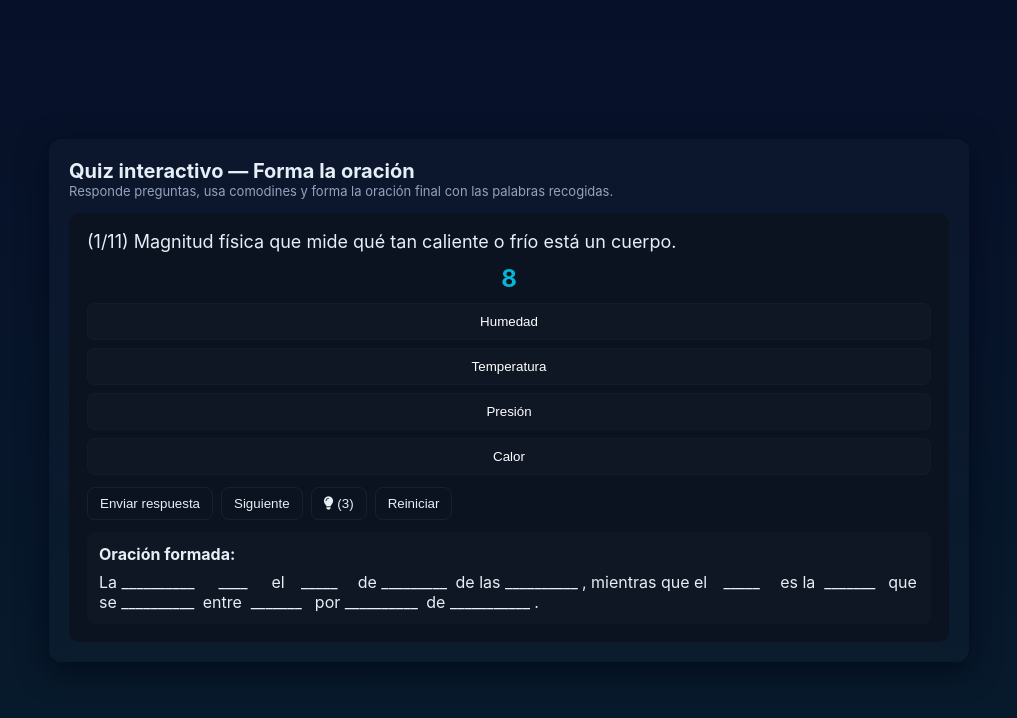
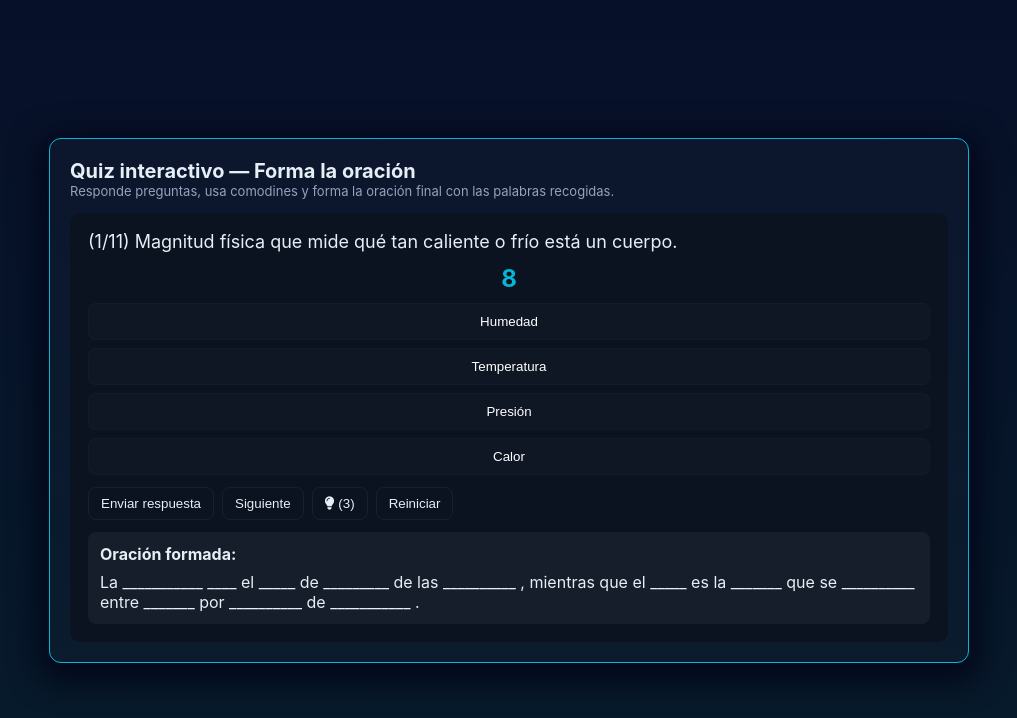
Before and after one commit to af-ai/QuizzGame, a plain HTML site: page index.html in a window 1280 px wide. Both pictures are taken after a click on the button "Iniciar Juego". Shown: the whole page, without its empty margins (131-1148 px from the left). Drawn offline with Linux system fonts and the light colour scheme.

Commit message:
Modifica el script para permitir modificar la oración principal

```diff
--- a/index.html
+++ b/index.html
@@ -9,22 +9,29 @@
 </head>
 
 <body>
+  <!--Este div agrupa los elementos de la pantalla de bienvenida.-->
   <div id="welcomeScreen">
+
     <h2>¡Bienvenido!</h2>
+
     <p>Forma la oración correcta respondiendo preguntas. Puedes usar comodines para ayudarte.</p>
+
     <ul>
       <li>Responde rápido para ganar tiempo extra.</li>
       <li>Puedes usar hasta 3 comodines por juego.</li>
       <li>Forma la oración final.</li>
     </ul>
+
     <!--<input type="file" id="fileInput" accept=".json" class="btn primary small">
     <span id="fileName" style="margin-left: 8px; font-size: 14px;"></span>-->
+
     <button id="startBtn" class="btn primary">Iniciar Juego</button>
 
   </div>
 
+  <!--Este div agrupa los elementos del juego.-->
+  <div class="app" role="application" aria-labelledby="appTitle" style="display: none">
 
-  <div class="app" role="application" aria-labelledby="appTitle" style="display: none">
     <header>
       <div>
         <h1 id="appTitle">Quiz interactivo — Forma la oración</h1>
@@ -32,12 +39,17 @@
       </div>
     </header>
 
+    <!--Contiene los elementos del cuestionario que se cambian dinámicamente.-->
     <main>
       <div class="question-card" id="card">
+
+        <!--Pregunta inicial.-->
         <div class="q-text" id="qText">Cargando pregunta...</div>
 
+        <!--Contador.-->
         <div id="timer" style="font-weight:bold; margin:10px;">10</div>
 
+        <!--Opciones de respuesta.-->
         <div class="choices" id="choices"></div>
 
         <div class="controls">
@@ -47,24 +59,16 @@
           <button class="btn" id="resetBtn">Reiniciar</button>
         </div>
 
+        <!--Contiene la explicación a una pregunta, se muestra o no dinámicamente.-->
         <div id="feedback" class="feedback" aria-live="polite" style="display:none"></div>
 
+        <!--Contiene una pista para responder la pregunta, se muestra o no dinámicamente.-->
         <div class="pista" id="pista" style="display:none"></div>
 
+        <!--Contiene la oración final que se quiere formar.-->
         <div class="final" id="finalBox">
           <strong>Oración formada:</strong>
           <div id="finalSentence" style="margin-top:8px;font-size:16px">
-            La <span class="blank" data-pos="0" data-original="__________">__________</span>
-            <span class="blank" data-pos="1" data-original="____">____</span>
-            el <span class="blank" data-pos="2" data-original="_____">_____</span>
-            de <span class="blank" data-pos="3" data-original="_________">_________</span>
-            de las <span class="blank" data-pos="4" data-original="__________">__________</span>,
-            mientras que el <span class="blank" data-pos="5" data-original="_____">_____</span>
-            es la <span class="blank" data-pos="6" data-original="_______">_______</span>
-            que se <span class="blank" data-pos="7" data-original="__________">__________</span>
-            entre <span class="blank" data-pos="8" data-original="_______">_______</span>
-            por <span class="blank" data-pos="9" data-original="__________">__________</span>
-            de <span class="blank" data-pos="10" data-original="___________">___________</span>.
           </div>
         </div>
       </div>
--- a/resources/preguntas.json
+++ b/resources/preguntas.json
@@ -1,11 +1,31 @@
-[
+{
+  "sentence": "La temperatura mide el grado de agitación de las partículas , mientras que el calor es la energía que se transfiere entre cuerpos por diferencia de temperatura .",
+  "hiddenPositions": [
+    1,
+    2,
+    4,
+    6,
+    9,
+    14,
+    17,
+    20,
+    22,
+    24,
+    26
+  ],
+  "questions": [
     {
       "id": 1,
       "type": "mc",
-    "question": "¿Cuál es el estado del aire que sentimos a diario?",
-    "choices": ["Humedad", "Temperatura", "Presión", "Viento"],
+      "question": "Magnitud física que mide qué tan caliente o frío está un cuerpo.",
+      "choices": [
+        "Humedad",
+        "Temperatura",
+        "Presión",
+        "Calor"
+      ],
       "answer": 1,
-    "explanation": "La temperatura indica el calor o frío del ambiente.",
+      "explanation": "La temperatura mide el movimiento de las partículas: a más rápido se mueven, más caliente está el cuerpo",
       "word": "temperatura",
       "position": 0,
       "hint": "Se mide en grados Celsius o Fahrenheit."
@@ -13,22 +33,132 @@
     {
       "id": 2,
       "type": "text",
-    "question": "Escribe el artículo definido que corresponde: ___ sol",
-    "answer": "El",
-    "explanation": "El artículo definido masculino singular es 'El'.",
+      "question": "Unidad de temperatura más usada en la vida diaria",
+      "answer": "celsius",
+      "explanation": "La escala Celsius (°C) es la más usada en la vida cotidiana; el 0 °C es el punto de congelación del agua y el 100 °C el de ebullición.",
       "word": "mide",
       "position": 1,
-    "hint": "Es masculino y singular."
+      "hint": "Empieza por 'C'"
     },
     {
       "id": 3,
       "type": "mc",
-    "question": "¿Cuál es el planeta más cercano al sol?",
-    "choices": ["Venus", "Mercurio", "Marte", "Tierra"],
-    "answer": 1,
-    "explanation": "Mercurio es el planeta más cercano al sol.",
+      "question": "Unidad de energía en el Sistema Internacional",
+      "choices": [
+        "Joule",
+        "Metro",
+        "Newtons",
+        "Watts"
+      ],
+      "answer": 0,
+      "explanation": "El Joule (J) mide energía, incluido el calor. A veces se usa la caloría, pero en ciencia se prefiere el Joule",
       "word": "grado",
       "position": 2,
-    "hint": "Pista: es el más pequeño del sistema solar."
+      "hint": "¿Joulio? ¿Agosto?"
+    },
+    {
+      "id": 4,
+      "type": "text",
+      "question": "Entre metal y madera, ¿cuál conduce mejor el calor?",
+      "answer": "metal",
+      "explanation": "El metal conduce muy bien el calor porque sus electrones se mueven fácilmente; la madera es aislante y no transmite calor rápido.",
+      "word": "agitación",
+      "position": 3,
+      "hint": "Es el más resistente."
+    },
+    {
+      "id": 5,
+      "type": "mc",
+      "question": "Forma de transferencia de calor que ocurre por contacto directo",
+      "choices": [
+        "Inducción",
+        "Radiación",
+        "Conducción",
+        "Convección"
+      ],
+      "answer": 2,
+      "explanation": "En la conducción, el calor pasa de partícula a partícula. Ejemplo: una cuchara metálica que se calienta en café caliente",
+      "word": "partículas",
+      "position": 4,
+      "hint": "Cuando te quemas al cocinar."
+    },
+    {
+      "id": 6,
+      "type": "text",
+      "question": "Energía que se transfiere de un cuerpo caliente a uno frío.",
+      "answer": "calor",
+      "explanation": "El calor siempre fluye del cuerpo con mayor temperatura al de menor, nunca al revés",
+      "word": "calor",
+      "position": 5,
+      "hint": "Lo percibes en un día soleado."
+    },
+    {
+      "id": 7,
+      "type": "mc",
+      "question": "Forma de transferencia de calor que se da en líquidos y gases por corrientes",
+      "choices": [
+        "Conducción",
+        "Radiación",
+        "Inducción",
+        "Convección"
+      ],
+      "answer": 3,
+      "explanation": "En la convección, el fluido caliente sube y el frío baja, creando corrientes. Ejemplo: el agua hirviendo en una olla",
+      "word": "energía",
+      "position": 6,
+      "hint": "¿Cóncavo o convexo?"
+    },
+    {
+      "id": 8,
+      "type": "text",
+      "question": "Forma de transferencia de calor que llega desde el Sol a la Tierra.",
+      "answer": "radiación",
+      "explanation": "La radiación viaja en forma de ondas electromagnéticas, por eso recibimos calor del Sol aunque esté en el vacío",
+      "word": "transfiere",
+      "position": 7,
+      "hint": "¿Ondas?"
+    },
+    {
+      "id": 9,
+      "type": "mc",
+      "question": "El agua tarda más en calentarse que la arena porque tiene mayor...",
+      "choices": [
+        "Calor",
+        "Densidad",
+        "Volúmen",
+        "Peso"
+      ],
+      "answer": 0,
+      "explanation": "El agua tiene mayor calor específico, lo que significa que necesita más energía para subir su temperatura que la arena.",
+      "word": "cuerpos",
+      "position": 8,
+      "hint": "Muy particular de cada cuerpo."
+    },
+    {
+      "id": 10,
+      "type": "text",
+      "question": "Durante el derretimiento del hielo, la temperatura permanece...",
+      "answer": "constante",
+      "explanation": "En un cambio de estado, como derretir hielo, la temperatura se mantiene constante aunque se siga absorbiendo calor",
+      "word": "diferencia",
+      "position": 9,
+      "hint": "Siempre permanece igual."
+    },
+    {
+      "id": 11,
+      "type": "mc",
+      "question": "Cuando sudamos, el cuerpo se enfría porque el sudor se...",
+      "choices": [
+        "Expulsa",
+        "Solidifica",
+        "Evapora",
+        "Condensa"
+      ],
+      "answer": 0,
+      "explanation": "El sudor se evapora, y para hacerlo necesita calor de la piel, lo que enfría el cuerpo.",
+      "word": "temperatura",
+      "position": 10,
+      "hint": "Se condensa para formar las nubes."
     }
   ]
+}
--- a/script.js
+++ b/script.js
@@ -1,3 +1,4 @@
+let SENTENCE = [];
 let QUESTIONS = [];
 
 // === Estado del juego ===
@@ -33,30 +34,96 @@ const nextBtn = document.getElementById('nextBtn');
 const resetBtn = document.getElementById('resetBtn');
 const jokerBtn = document.getElementById('jokerBtn');
 
+
 function init() {
     welcomeScreen.style.display = 'none';
     document.querySelector('.app').style.display = 'block';
-    fetch('resources/questions.json').then(response =>
-        response.json()).then(data => { QUESTIONS = data; renderQuestion(); }).catch(err => {
-        console.error("Error cargando preguntas:", err);
-        alert("No se pudieron cargar las preguntas.");
-    });
+
+    fetch('resources/preguntas.json').then(response => response.json())
+        .then(data => {
+            loadData(data);
+            renderQuestionCard();
+        })
+        .catch(err => {
+            console.error("Error cargando preguntas:", err.message, err);
+            alert("No se pudieron cargar las preguntas.");
+        });
 }
 
-// === Render pregunta ===
-function renderQuestion() {
+function loadData(data) {
+    SENTENCE = data.sentence.split(" ");
+    QUESTIONS = data.questions;
+    const renderedSentence = renderSentence(SENTENCE, data.hiddenPositions);
+    finalSentence.innerHTML = renderedSentence;
+}
+
+function renderSentence(sentence, hiddenPositions) {
+    return sentence
+        .map((word, index) => {
+            if (hiddenPositions.includes(index)) {
+                return "_".repeat(word.length);
+            }
+            return word;
+        })
+        .join(" ");
+}
+
+function renderQuestionCard() {
     feedback.style.display = 'none';
     pistaEl.style.display = 'none';
-    state.answered = false;
+
+    state.startTime = Date.now();
 
     if (state.index >= QUESTIONS.length) {
         showFinalScreen();
         return;
     }
 
-    state.startTime = Date.now();
     const q = QUESTIONS[state.index];
+
+    renderQuestion(q);
+    renderChoices(q);
+    startTimer();
+    updateJokerUI();
+    state.usedJokers = [];
+}
+
+function showFinalScreen() {
+    nextBtn.disabled = true;
+    nextBtn.classList.add('locked');
+    jokerBtn.disabled = true;
+    jokerBtn.classList.add('locked');
+
+
+
+    const blanks = finalSentence.querySelectorAll('.blank');
+    if (Array.from(blanks).every(blank => blank.classList.contains('filled'))) {
+        qText.innerHTML = "¡Felicidades, completaste el desafío!";
+        submitBtn.disabled = true;
+        submitBtn.classList.add('locked');
+        return;
+    }
+
+    blanks.forEach(blank => {
+        if (!blank.classList.contains('filled')) {
+            const pos = parseInt(blank.dataset.pos, 10);
+            blank.innerHTML = `<input type="text" class="word-input" data-pos="${pos}" placeholder="...">`;
+        }
+    });
+
+    submitBtn.textContent = 'Enviar oración';
+    qText.innerHTML = "Completa la oración:"
+    timerEl.innerHTML = '';
+    choicesEl.innerHTML = '';
+    feedback.style.display = 'none';
+    pistaEl.style.display = 'none';
+}
+
+function renderQuestion(q) {
     qText.textContent = `(${state.index + 1}/${QUESTIONS.length}) ${q.question}`;
+}
+
+function renderChoices(q) {
     choicesEl.innerHTML = '';
 
     if (q.type === 'mc') {
@@ -73,40 +140,10 @@ function renderQuestion() {
         const input = document.createElement('input');
         input.type = 'text';
         input.id = 'freeInput';
+        input.className = "free-input";
         input.placeholder = 'Escribe tu respuesta aquí...';
-        input.style.padding = '10px';
-        input.style.borderRadius = '8px';
-        input.style.border = '1px solid rgba(255,255,255,0.04)';
-        input.style.background = 'transparent';
-        input.style.color = 'inherit';
         choicesEl.appendChild(input);
     }
-
-    startTimer();
-    updateJokerUI();
-    state.usedJokers = [];
-}
-
-// === Timer ===
-function startTimer() {
-    let total = 10 + (state.extraTime || 0);
-    if (total > 20) total = 20; // límite máximo
-    state.extraTime = 0; // consumir el bono
-    state.remaining = total;
-
-    clearInterval(state.timer);
-    timerEl.textContent = state.remaining;
-
-    state.timer = setInterval(() => {
-        state.remaining--;
-        timerEl.textContent = state.remaining;
-
-        if (state.remaining <= 0) {
-            clearInterval(state.timer);
-            lockedAnswer();
-            revealAnswer();
-        }
-    }, 1000);
 }
 
 function selectChoice(btn) {
@@ -125,8 +162,10 @@ function checkAnswer() {
     let chosen = null;
 
     if (q.type === 'mc') {
-        const sel = choicesEl.querySelector('.selected');
-        if (!sel) { alert('Selecciona una opción antes de enviar'); return; }
+        if (!sel) {
+            alert('Selecciona una opción antes de enviar');
+            return;
+        }
         chosen = parseInt(sel.dataset.idx, 10);
         correct = chosen === q.answer;
     } else {
@@ -157,6 +196,76 @@ function checkAnswer() {
 
     updateFinalSentence();
 }
+
+
+
+
+
+
+
+
+
+
+
+
+
+
+
+
+
+
+
+
+
+
+
+
+
+
+
+
+
+
+
+
+
+
+
+
+
+
+
+
+
+
+// === Render pregunta ===
+
+
+// === Timer ===
+function startTimer() {
+    let total = 10 + (state.extraTime || 0);
+    if (total > 20) total = 20; // límite máximo
+    state.extraTime = 0; // consumir el bono
+    state.remaining = total;
+
+    clearInterval(state.timer);
+    timerEl.textContent = state.remaining;
+
+    state.timer = setInterval(() => {
+        state.remaining--;
+        timerEl.textContent = state.remaining;
+
+        if (state.remaining <= 0) {
+            clearInterval(state.timer);
+            lockedAnswer();
+            revealAnswer();
+        }
+    }, 1000);
+}
+
+
+
+
 
 
 function updateFinalSentence() {
@@ -245,34 +354,7 @@ function resetGame() {
 }
 
 
-function showFinalScreen() {
-    nextBtn.disabled = true;
-    nextBtn.classList.add('locked');
-    jokerBtn.disabled = true;
-    jokerBtn.classList.add('locked');
 
-    const blanks = finalSentence.querySelectorAll('.blank');
-    if (Array.from(blanks).every(blank => blank.classList.contains('filled'))) {
-        qText.innerHTML = "¡Felicidades, completaste el desafío!";
-        submitBtn.disabled = true;
-        submitBtn.classList.add('locked');
-        return;
-    }
-
-    blanks.forEach(blank => {
-        if (!blank.classList.contains('filled')) {
-            const pos = parseInt(blank.dataset.pos, 10);
-            blank.innerHTML = `<input type="text" class="word-input" data-pos="${pos}" placeholder="...">`;
-        }
-    });
-
-    submitBtn.textContent = 'Enviar oración';
-    qText.innerHTML = "Completa la oración:"
-    timerEl.innerHTML = '';
-    choicesEl.innerHTML = '';
-    feedback.style.display = 'none';
-    pistaEl.style.display = 'none';
-}
 
 
 // === Comodines ===
--- a/styles.css
+++ b/styles.css
@@ -1,3 +1,4 @@
+/*-------------- Colores del tema de la aplicación --------------*/
 :root {
     --bg: #0f1724;
     --card: #0b1220;
@@ -7,12 +8,15 @@
     --danger: #ef4444
 }
 
+/*-------------- Normalización --------------*/
 * {
+    margin: 0;
+    padding: 0;
     box-sizing: border-box
 }
 
+/*-------------- Fuente y alineación --------------*/
 body {
-    margin: 0;
     font-family: Inter, Segoe UI, Roboto, Helvetica, Arial;
     background: linear-gradient(180deg, #071029 0%, #071b2b 100%);
     color: #e6eef6;
@@ -23,6 +27,7 @@ body {
     padding: 24px
 }
 
+
 #welcomeScreen {
     display: flex;
     flex-direction: column;
@@ -31,6 +36,7 @@ body {
     background: var(--bg);
     color: #e6eef6;
     padding: 30px;
+    border: 1px solid var(--accent);
     border-radius: 12px;
     max-width: 600px;
     margin: auto;
@@ -47,6 +53,8 @@ body {
 }
 
 #welcomeScreen ul li {
+    margin: 0;
+    padding: 0;
     list-style: none;
     font-weight: lighter;
 }
@@ -56,14 +64,14 @@ body {
     font-size: 16px;
 }
 
-
 .app {
     width: 100%;
     max-width: 920px;
     background: linear-gradient(180deg, rgba(255, 255, 255, 0.02), rgba(255, 255, 255, 0.01));
+    border: 1px solid var(--accent);
     border-radius: 12px;
     padding: 20px;
-    box-shadow: 0 8px 30px rgba(2, 6, 23, 0.7)
+    box-shadow: 0 8px 30px 10px rgba(2, 6, 23, 0.9);
 }
 
 header {
@@ -116,16 +124,21 @@ header h1 {
     border: 2px solid var(--accent);
 }
 
+.choice:hover {
+    box-shadow: 0 0 3px var(--accent);
+}
+
+.free-input {
+    padding: '10px';
+    border-radius: '8px';
+    border: '1px solid rgba(255,255,255,0.04)';
+    background: 'transparent';
+    color: 'inherit';
+}
+
 .locked {
     pointer-events: none;
-    /* ya no permite más clics */
     opacity: 0.5;
-    /* opcional, para indicar que está bloqueada */
-}
-
-
-.choice:hover {
-    box-shadow: 0 0 3px var(--accent);
 }
 
 .controls {
@@ -179,28 +192,12 @@ button.primary {
     margin: 8px 0 16px 0;
     text-align: center;
     color: var(--accent);
-    /* usa tu color de acento */
 }
-
 
 .final {
     padding: 12px;
-    background: rgba(255, 255, 255, 0.02);
+    background: rgba(255, 255, 255, 0.05);
     border-radius: 8px
-}
-
-.word-bank {
-    display: flex;
-    gap: 6px;
-    flex-wrap: wrap;
-    margin-top: 8px
-}
-
-.word-bank .word {
-    background: rgba(255, 255, 255, 0.03);
-    padding: 6px 8px;
-    border-radius: 6px;
-    border: 1px solid rgba(255, 255, 255, 0.02)
 }
 
 .blank {
@@ -226,25 +223,14 @@ button.primary {
     margin-right: 4px;
 }
 
-
-small.hint {
+/*small.hint {
     display: block;
     color: var(--muted);
     margin-top: 6px
 }
 
-.disabled {
-    opacity: 0.45;
-    pointer-events: none
-}
-
-footer.note {
-    color: var(--muted);
-    font-size: 12px;
-    margin-top: 10px
-}
-
 pre {
+    border: 2px solid red;
     white-space: pre-wrap
 }
 
@@ -252,4 +238,4 @@ button.small,
 input.btn.small {
     padding: 6px 12px;
     font-size: 14px;
-}
+}*/
```
Lines whose indentation alone changed are shown as unchanged.
